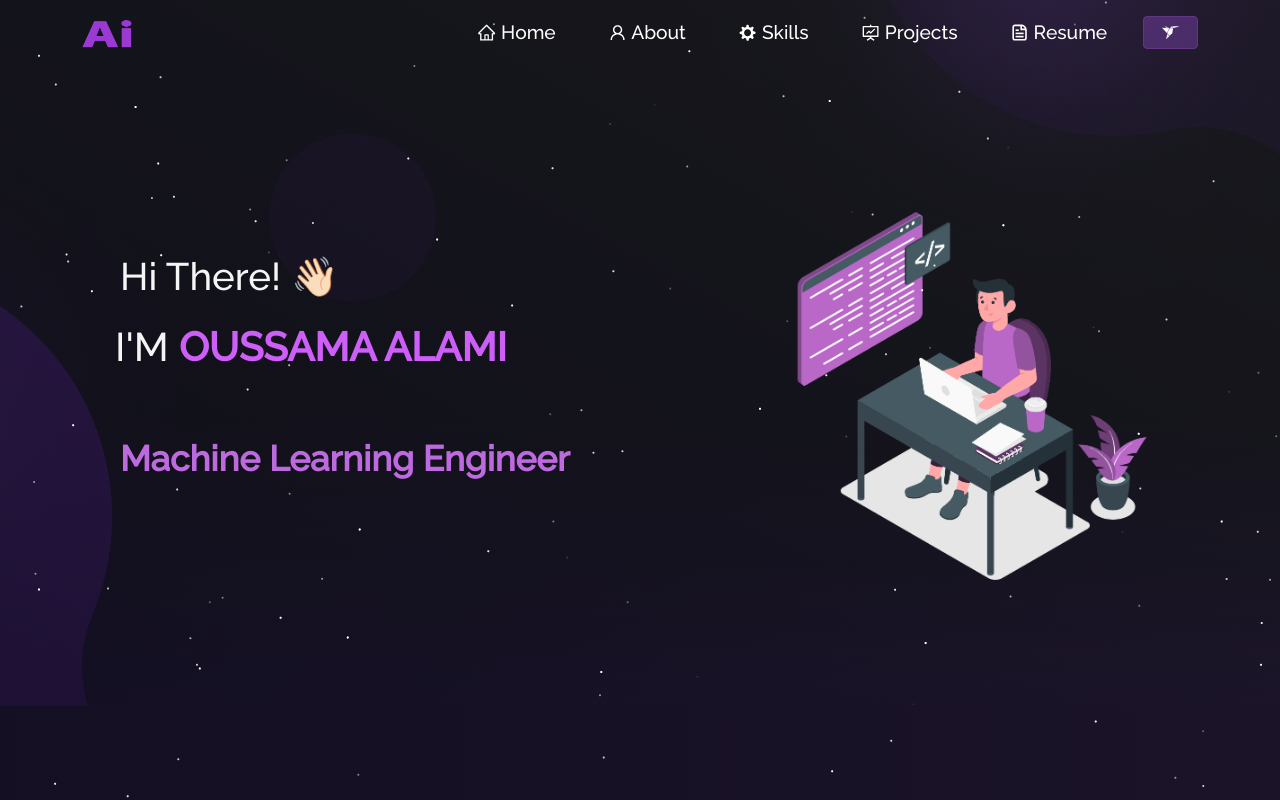
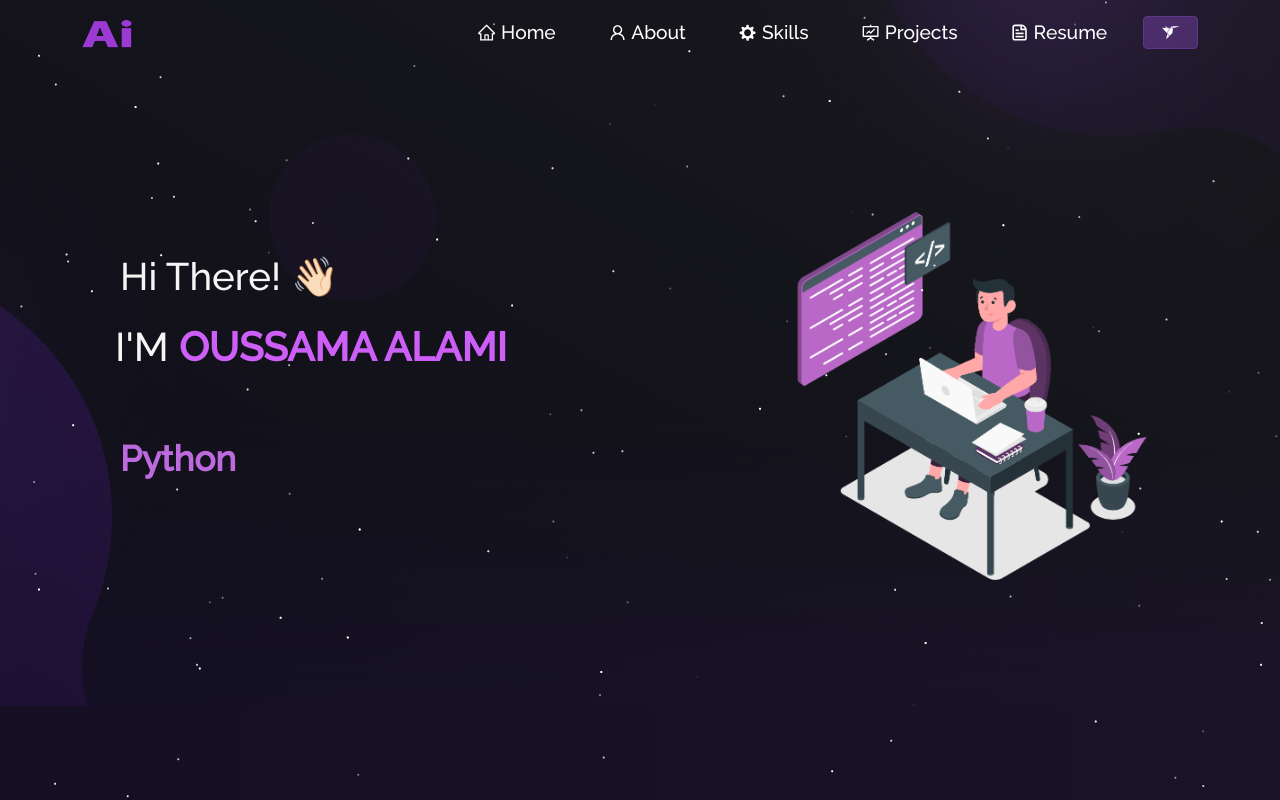
Before and after one commit to alami-oussama/portfolio, a React (Create React App) app: page / in a window 1280 px wide. Built offline with nearby package versions, Linux system fonts and the light colour scheme.

Commit message:
update home typing

```diff
--- a/src/components/Home/Type.js
+++ b/src/components/Home/Type.js
@@ -6,9 +6,8 @@ function Type() {
     <Typewriter
       options={{
         strings: [
-          "Machine Learning Engineer",
-          "Python Programming Expert",
-          "API Developer",
+          "AI Engineer",
+          "Python Programmer",
           "Automation Expert",
         ],
         autoStart: true,
```
